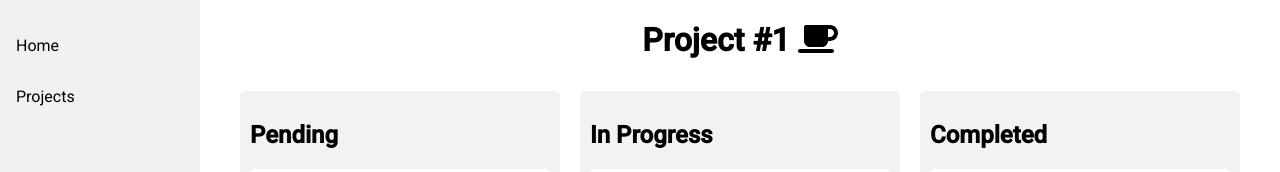
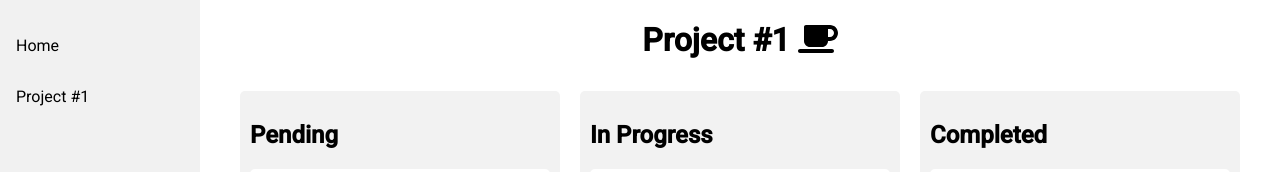
Before and after one commit to jrbuniel/Boards, an Angular app: page / in a window 1280 px wide. Shown: the top 172 px of the page. Built offline with nearby package versions, Linux system fonts and the light colour scheme.

Commit message:
Minor changes

```diff
--- a/src/app/app.component.html
+++ b/src/app/app.component.html
@@ -1,6 +1,6 @@
 <div class="sidebar">
-  <a href="#">Home</a>
-  <a href="#">Projects</a>
+  <a href="">Home</a>
+  <a href="Boards">Project #1</a>
 </div>
 
 <div class="content">
```
